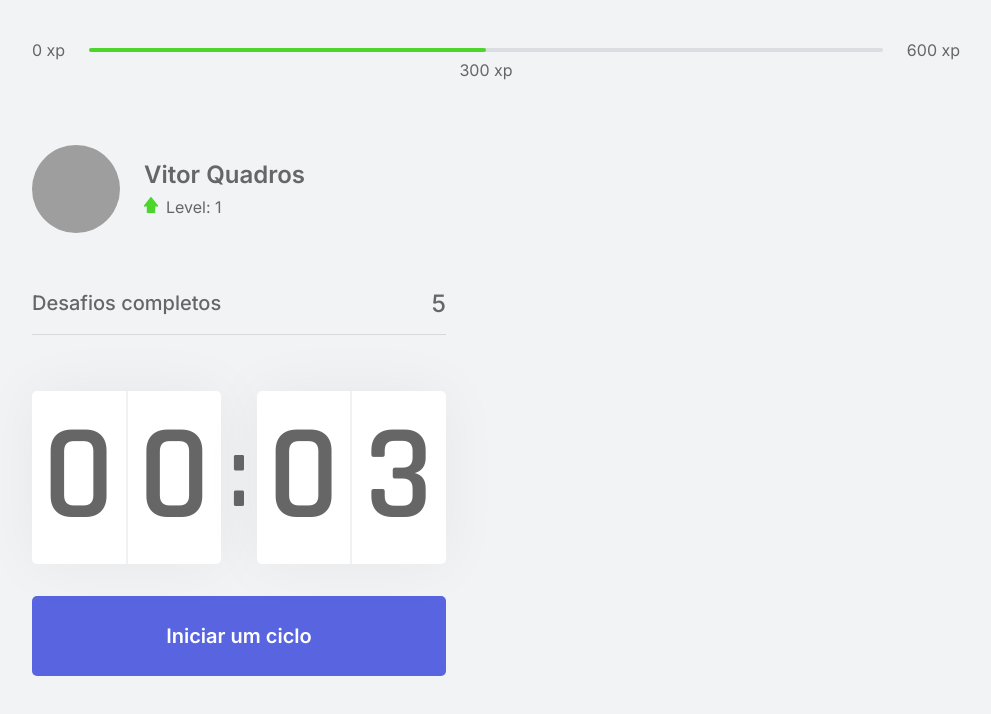
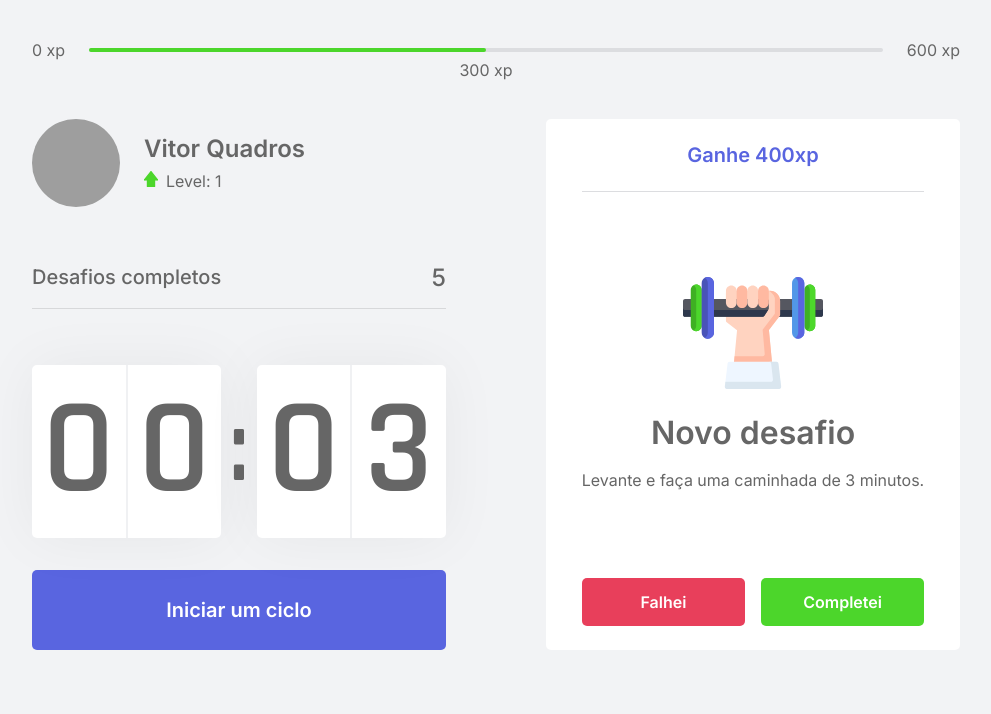
Before and after one commit to vitorquadros/move-it, a Next.js app: page / in a window 1280 px wide. Shown: the top 714 px of the page, without its empty margins (144-1135 px from the left). Built offline with nearby package versions, Linux system fonts and the light colour scheme; grey boxes are pictures that could not be loaded.

Commit message:
feat: ChallengeBox component

```diff
--- /dev/null
+++ b/src/components/ChallengeBox.tsx
@@ -0,0 +1,46 @@
+import styles from '../styles/components/ChallengeBox.module.css';
+
+export default function ChallengeBox() {
+  const hasActiveChallenge = true;
+
+  return (
+    <div className={styles.challengeBoxContainer}>
+      { hasActiveChallenge ? (
+        <div className={styles.challengeActive}>
+          <header>Ganhe 400xp</header>
+
+          <main>
+            <img src="icons/body.svg" alt="Body" />
+            <strong>Novo desafio</strong>
+            <p>Levante e faça uma caminhada de 3 minutos.</p>
+          </main>
+
+          <footer>
+            <button
+              type="button"
+              className={styles.challengeFailedButton}
+            >
+              Falhei
+            </button>
+
+            <button
+              type="button"
+              className={styles.challengeSucceededButton}
+            >
+              Completei
+
+            </button>
+          </footer>
+        </div>
+      ) : (
+        <div className={styles.challengeNotActive}>
+          <strong>Finalize um ciclo para receber um desafio</strong>
+          <p>
+            <img src="icons/level-up.svg" alt="Level Up" />
+            Avance de level completando desafios.
+          </p>
+        </div>
+      )}
+    </div>
+  );
+}
--- a/src/pages/index.tsx
+++ b/src/pages/index.tsx
@@ -1,4 +1,5 @@
 import Head from 'next/head';
+import ChallengeBox from '../components/ChallengeBox';
 import CompletedChallenges from '../components/CompletedChallenges';
 import Countdown from '../components/Countdown';
 import ExperienceBar from '../components/ExperienceBar';
@@ -18,7 +19,7 @@
           <CompletedChallenges />
           <Countdown />
         </div>
-
+        <ChallengeBox />
         <div />
       </section>
     </div>
--- /dev/null
+++ b/src/styles/components/ChallengeBox.module.css
@@ -0,0 +1,101 @@
+.challengeBoxContainer {
+  height: 100%;
+  background-color: var(--white);
+  border-radius: 5px;
+  box-shadow: 0 0 60px rgba (0, 0, 0, 0.05);
+  padding: 1.5rem 2rem;
+  display: flex;
+  flex-direction: column;
+  align-items: center;
+  justify-content: center;
+  text-align: center;
+}
+
+.challengeNotActive {
+  display: flex;
+  flex-direction: column;
+  align-items: center;
+}
+
+.challengeNotActive strong {
+  font-size: 1.5rem;
+  font-weight: 500;
+  line-height: 1.4;
+}
+
+.challengeNotActive p {
+  display: flex;
+  flex-direction: column;
+  align-items: center;
+  line-height: 1.4;
+  max-width: 70%;
+  margin-top: 3rem;
+}
+
+.challengeNotActive p img {
+  margin-bottom: 1rem;
+}
+
+.challengeActive {
+  height: 100%;
+  display: flex;
+  flex-direction: column;
+}
+
+.challengeActive header {
+  color: var(--blue);
+  font-weight: 600;
+  font-size: 1.25rem;
+  padding: 0 2rem 1.5rem;
+  border-bottom: 1px solid var(--gray-line);
+}
+
+.challengeActive main {
+  flex: 1;
+  display: flex;
+  flex-direction: column;
+  align-items: center;
+  justify-content: center;
+}
+
+.challengeActive main strong {
+  font-weight: 600;
+  font-size: 2rem;
+  color: var(--title);
+  margin: 1.5rem 0 1rem;
+}
+
+.challengeActive main p {
+  line-height: 1.5;
+}
+
+.challengeActive footer {
+  display: grid;
+  grid-template-columns: 1fr 1fr;
+  gap: 1rem;
+}
+
+.challengeActive footer button {
+  height: 3rem;
+  display: flex;
+  align-items: center;
+  justify-content: center;
+  border: 0;
+  border-radius: 5px;
+  color: var(--white);
+  font-size: 1rem;
+  font-weight: 600;
+  transition: filter 0.2s;
+}
+
+.challengeActive footer button.challengeFailedButton {
+  background-color: var(--red);
+}
+
+.challengeActive footer button.challengeSucceededButton {
+  background-color: var(--green);
+}
+
+.challengeActive footer button:hover {
+  filter: brightness(0.9);
+}
--- a/src/styles/components/Countdown.module.css
+++ b/src/styles/components/Countdown.module.css
@@ -70,4 +70,5 @@
   background-color: var(--white);
   color: var(--text);
   cursor: not-allowed;
+  border-bottom: var(--green) 5px solid;
 }
--- a/src/styles/pages/Home.module.css
+++ b/src/styles/pages/Home.module.css
@@ -11,7 +11,8 @@
   flex: 1;
   display: grid;
   grid-template-columns: 1fr 1fr;
-  /* grid-template-columns: (auto-fit, minmax(250px, 1fr)); */
+  /* grid-template-columns: repeat(2, minmax(250px, 1fr)); */
   gap: 6.25rem;
   align-content: center;
+  margin-top: 3rem;
 }
```
